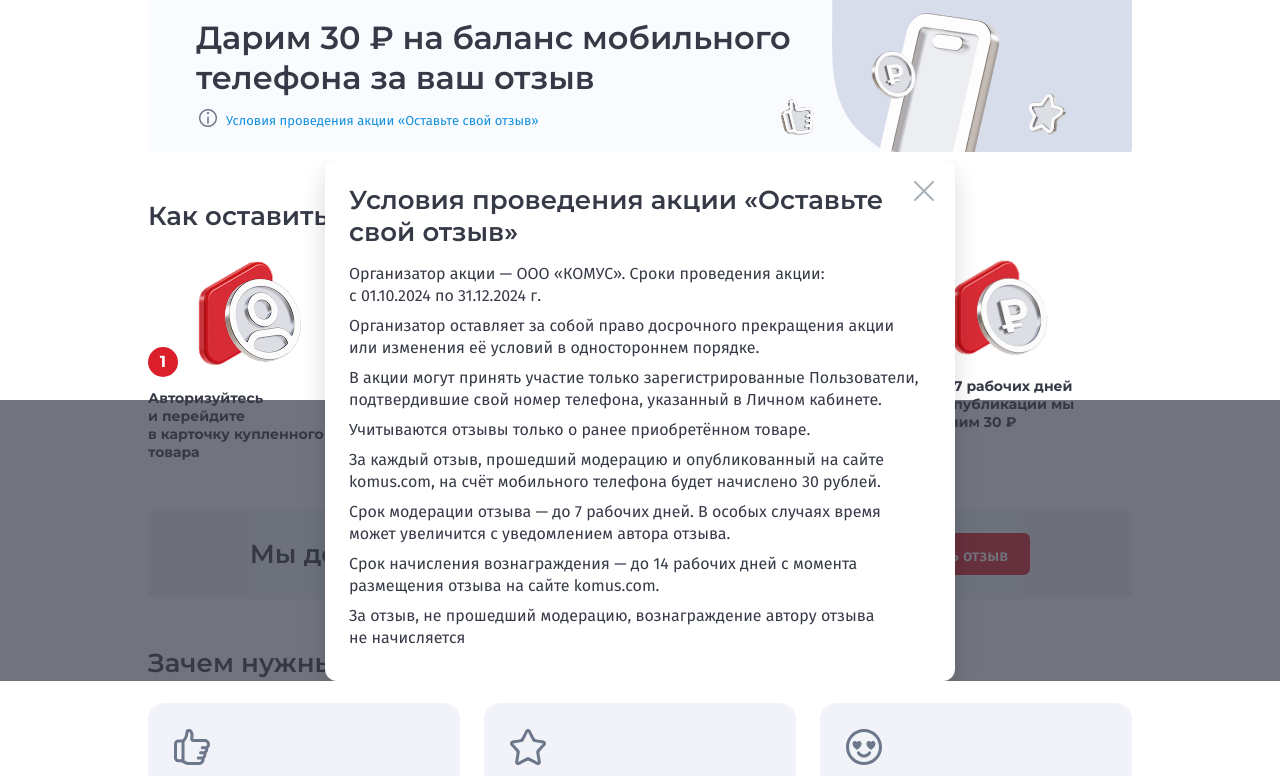
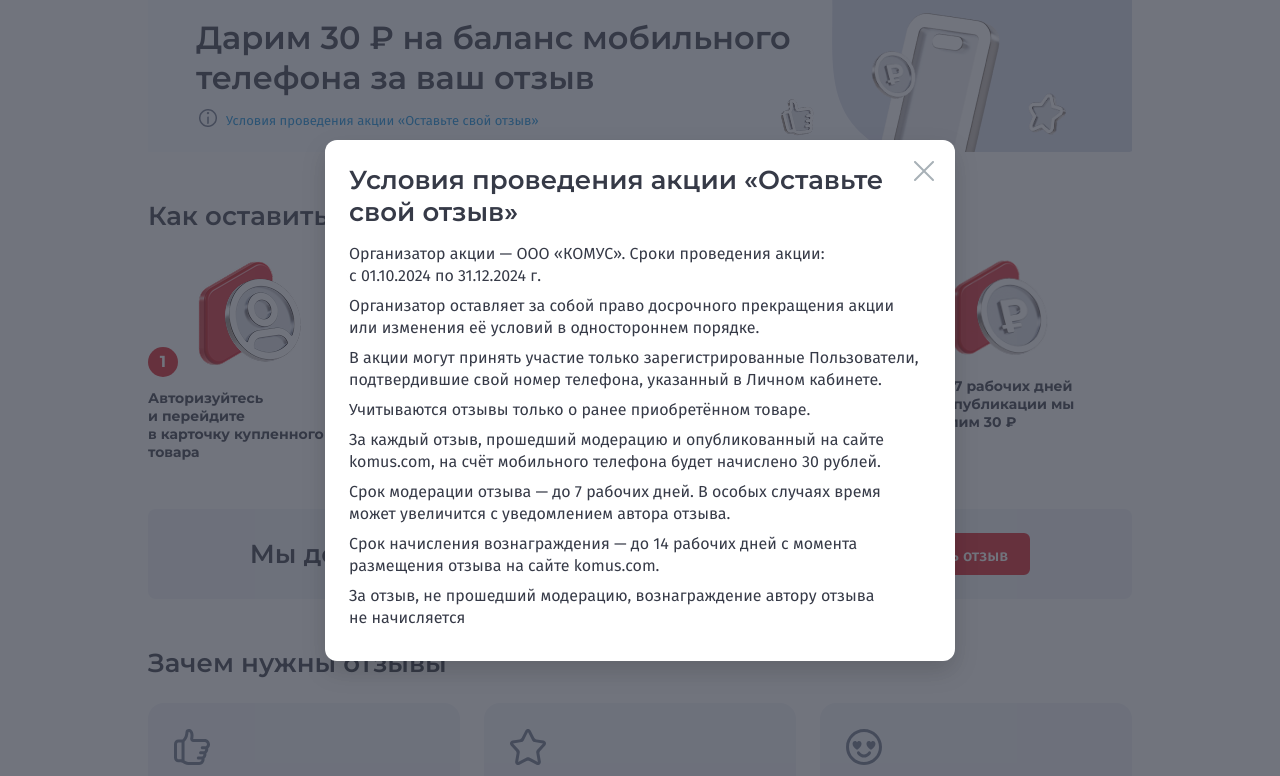
Before and after one commit to innabatalova/comus-page, a plain HTML site: page index.html in a window 1280 px wide. Both pictures are taken after a click on the link "Условия проведения акции «Оставьте свой отзыв»". Shown: the top 776 px of the page. Drawn offline with Linux system fonts and the light colour scheme.

Commit message:
Fix: check overlay 2

```diff
--- a/css/style.css
+++ b/css/style.css
@@ -582,10 +582,14 @@ section:not(.cta_bottom) {
 
     /* Блок «popup» — на десктопе центрируется модальным окном */
     .popup {
+        top: 0;
+        bottom: auto;
+        height: 100%;
         align-items: center;
     }
 
     .popup__overlay {
+        top: 0;
         background-color: rgb(54 58 71 / 70%);
     }
 
```
